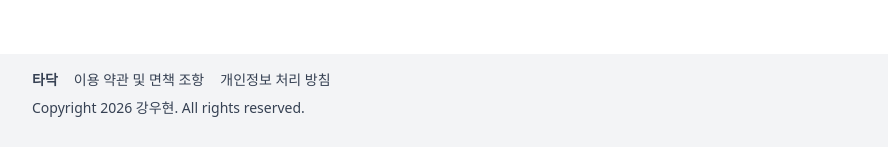
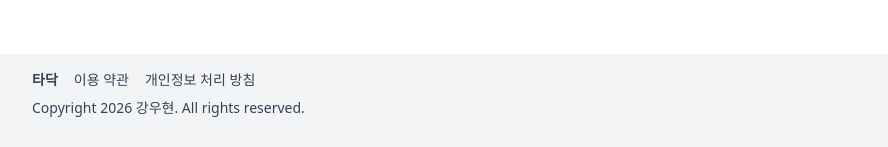
Before and after one commit to KangWH/tadak-docs, a Next.js app: page / in a window 1280 px wide. Shown: the part 1008-1155 px from the top of the page, without its empty margins (144-1032 px from the left). Built offline with nearby package versions, Linux system fonts and the light colour scheme; a web font is replaced by a local one.

Commit message:
Update footer.tsx

```diff
--- a/app/footer.tsx
+++ b/app/footer.tsx
@@ -6,7 +6,7 @@ export default function Footer() {
       <div className="max-w-240 mx-auto mt-4 mb-8 px-4 flex flex-col gap-y-2">
         <div className="flex flex-row gap-x-4">
           <strong>타닥</strong>
-          <Link href="/terms">이용 약관 및 면책 조항</Link>
+          <Link href="/terms">이용 약관</Link>
           <Link href="/privacy">개인정보 처리 방침</Link>
         </div>
         <p>Copyright 2026 강우현. All rights reserved.</p>
```
